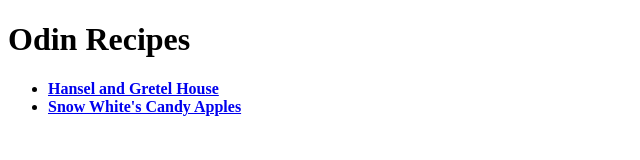
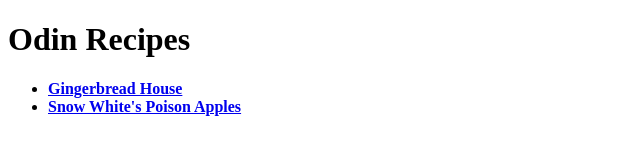
Before and after one commit to 09vantage/odin-recipes, a plain HTML site: page index.html in a window 1280 px wide. Shown: the full height of the page, 0-640 px from the left. Drawn offline with Linux system fonts and the light colour scheme.

Commit message:
Update link names

```diff
--- a/index.html
+++ b/index.html
@@ -8,8 +8,8 @@
 <body>
     <h1>Odin Recipes</h1>
     <ul>
-        <li><a href="recipes/house.html"><strong>Hansel and Gretel House</strong></a></li>
-        <li><a href="recipes/apples.html"><strong>Snow White's Candy Apples</strong></a></li>
+        <li><a href="recipes/house.html"><strong>Gingerbread House</strong></a></li>
+        <li><a href="recipes/apples.html"><strong>Snow White's Poison Apples</strong></a></li>
     </ul>
 </body>
 </html>
```
